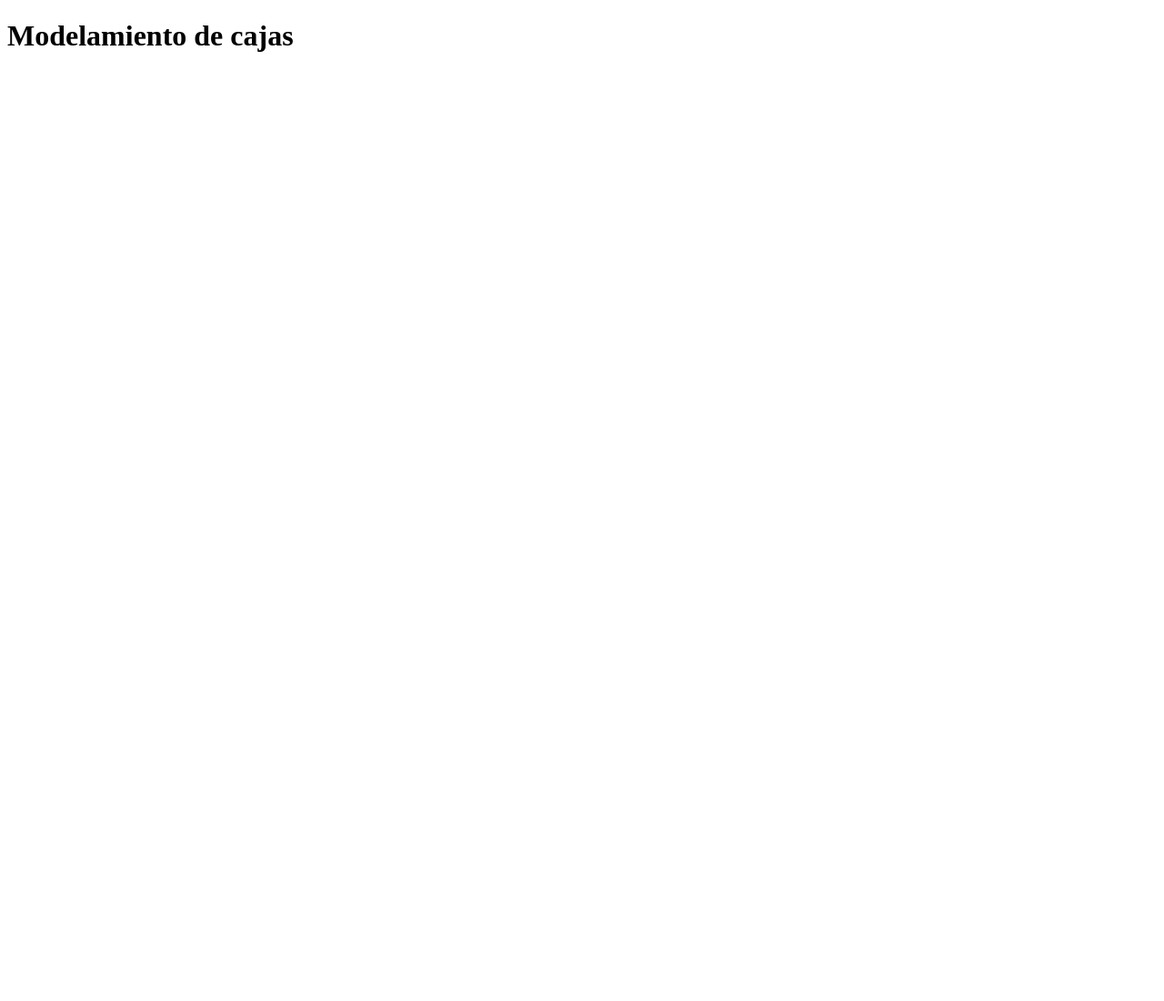
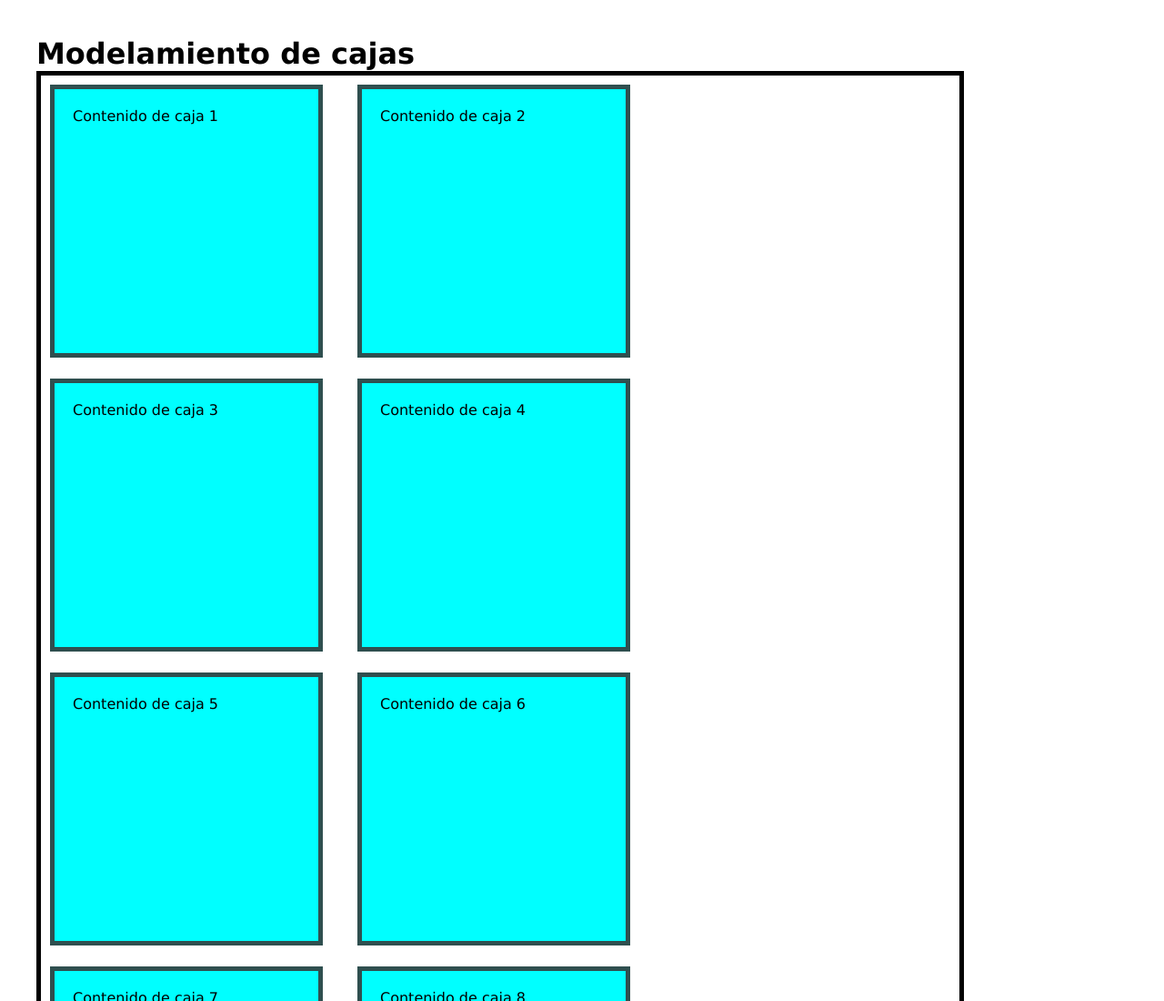
Before and after one commit to danielnavasbecerra/proyecto-clases, a plain HTML site: page proyecto-cajas/index.html in a window 1280 px wide. Shown: the top 1100 px of the page at 91% size. Before the commit the page ends 800 px from the top, so only its background shows below. Drawn offline with Linux system fonts and the light colour scheme.

Commit message:
first commit

```diff
--- a/proyecto-cajas/CSS/styles.css
+++ b/proyecto-cajas/CSS/styles.css
@@ -0,0 +1,35 @@
+*{
+    margin: 0px;
+    padding: 0px;
+    text-decoration: none;
+    font-family: Verdana, Geneva, Tahoma, sans-serif;
+}
+
+body{
+    padding: 40px;
+}
+
+#cajas{
+    max-width: 1010px;
+    border: 5px solid black;
+}
+
+.caja{
+    width: 250px;
+    height: 250px;
+    background-color: aqua;
+    border: 5px solid darkslategray;
+    margin: 15px 15px 15px 15px;
+    margin-top: 10px;
+    margin-left: 10px;
+    margin-right: 28px;
+    margin-bottom: 13px;
+    padding: 20px;
+    float: left;
+    display: block;
+}
+
+.clearfix{
+    float: none;
+    clear: both;
+}
--- a/proyecto-cajas/index.html
+++ b/proyecto-cajas/index.html
@@ -8,5 +8,37 @@
 </head>
 <body>
     <h1>Modelamiento de cajas</h1>
+    <section id="cajas">
+        <div class="caja">
+            <p>Contenido de caja 1</p>
+        </div>
+        <div class="caja">
+            <p>Contenido de caja 2</p>
+        </div>
+        <div class="caja">
+            <p>Contenido de caja 3</p>
+        </div>
+        <div class="caja">
+            <p>Contenido de caja 4</p>
+        </div>
+        <div class="caja">
+            <p>Contenido de caja 5</p>
+        </div>
+        <div class="caja">
+            <p>Contenido de caja 6</p>
+        </div>
+        <div class="caja">
+            <p>Contenido de caja 7</p>
+        </div>
+        <div class="caja">
+            <p>Contenido de caja 8</p>
+        </div>
+        <div class="caja">
+            <p>Contenido de caja 9</p>
+        </div>
+        <div class="clearfix"></div>
+    </section>
+
+
 </body>
 </html>
```
